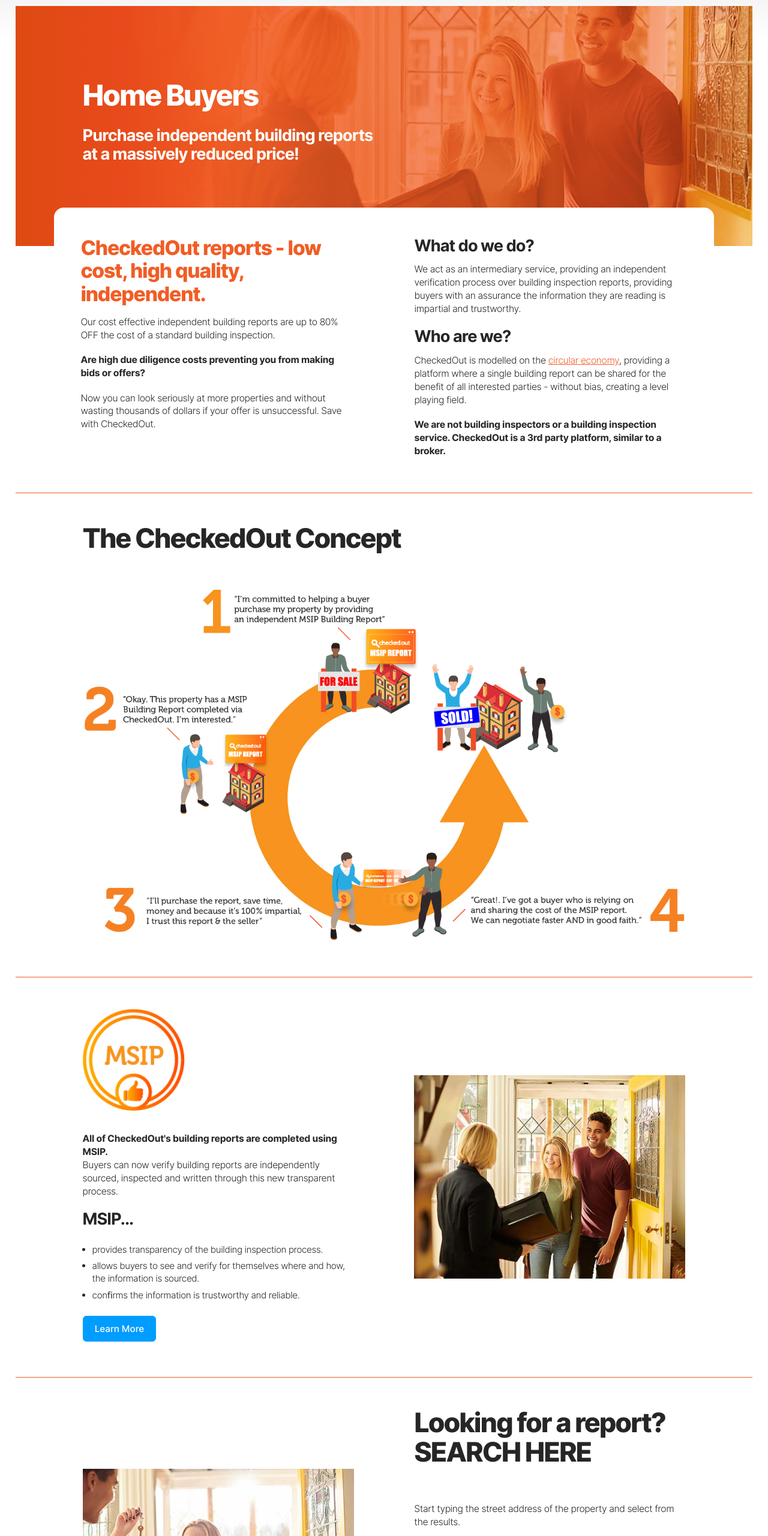
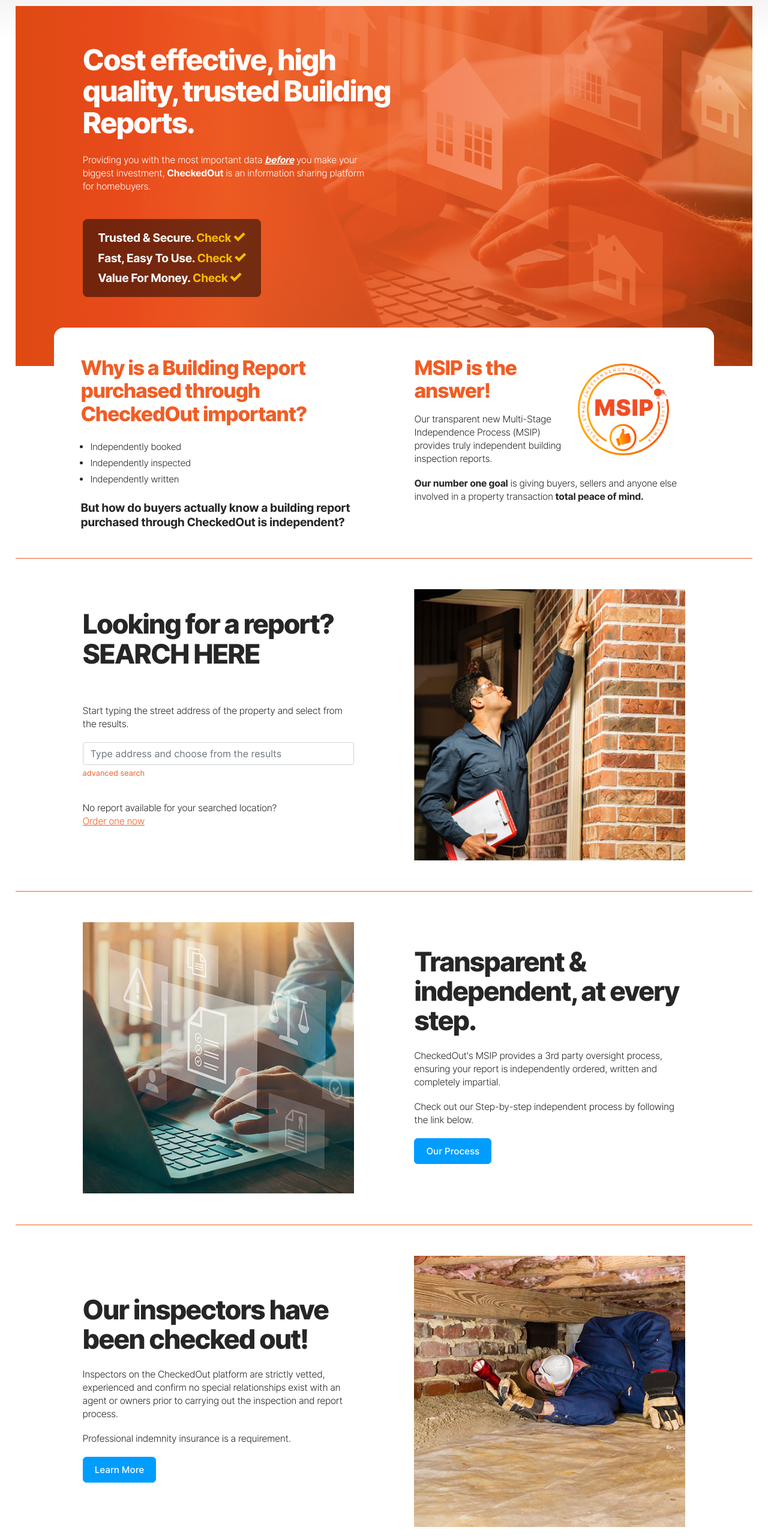
Before and after one commit to vaughanthompson/checkedout, a plain HTML site: page home.html in a window 1280 px wide. Shown: the part 120-2680 px from the top of the page at 60% size. Drawn offline with Linux system fonts and the light colour scheme; files whose address does not match are found by name; a web font is replaced by a local one.

Commit message:
error baselining home content - no changes here

```diff
--- a/home.html
+++ b/home.html
@@ -125,18 +125,36 @@
 
 
 
+    <main class="gradientShdw">
 
-    <main class="gradientShdw">
+
         <div class="containSlider">
 
-    <div class="slideTextOverlay halfH lighttext">
+            <div class="slideTextOverlay largeH lighttext">
                         <div class="content rS cC">
                             <section>
                                 <div>
+                                    <h1 class="bigger">Cost effective, high quality, trusted Building Reports.</h1>
 
-                    <h1 class="bigger">Home Buyers</h1>
-                    <h3>Purchase independent building reports at a massively reduced price!</h3>
+
+
                                     <div class="sliderCopy">
+                                        <p>
+                                            Providing you with the most important data <strong><u><em>before</em></u></strong> you make your biggest investment, <strong>CheckedOut</strong> is an information sharing platform for homebuyers.
+                                        </p>
+                                        <br>
+                                    </div>
+
+                                    <div class="checkPromo d">
+                                        <div>
+                                            <h5>Trusted & Secure. <span>Check</span> <i class="icon-inline icon-checkmark"></i></h5>
+                                        </div>
+                                        <div>
+                                            <h5>Fast, Easy To Use. <span>Check</span> <i class="icon-inline icon-checkmark"></i></h5>
+                                        </div>
+                                        <div>
+                                            <h5>Value For Money. <span>Check</span> <i class="icon-inline icon-checkmark"></i></h5>
+                                        </div>
                                     </div>
                                 </div>
                             </section>
@@ -147,7 +165,7 @@
 
             <div class="slickSlider">
                 <article>
-            <div class="picturefill-background halfH">
+                    <div class="picturefill-background largeH">
                         <!-- multply lighten here-->
                         <div class="contentHdr gradient3">
                             <!-- gradient or straight bgoverlay here-->
@@ -159,14 +177,14 @@
                                 </section>
                             </div>
                         </div>
-                <span data-src="/images/artdir/buyers1/m.jpg"></span><!-- ph -->
-                <span data-src="/images/artdir/buyers1/l.jpg" data-media="(min-width: 1000px)"></span><!-- desktop -->
-                <span data-src="/images/artdir/buyers1/xl.jpg" data-media="(min-width: 1600px)"></span><!-- lgdesktop -->
+                        <span data-src="/images/artdir/home1/m.jpg"></span><!-- ph -->
+                        <span data-src="/images/artdir/home1/l.jpg" data-media="(min-width: 1000px)"></span><!-- desktop -->
+                        <span data-src="/images/artdir/home1/xl.jpg" data-media="(min-width: 1600px)"></span><!-- lgdesktop -->
                     </div>
                 </article>
 
                 <article>
-            <div class="picturefill-background halfH">
+                    <div class="picturefill-background largeH">
                         <!-- multply lighten here-->
                         <div class="contentHdr gradient3">
                             <!-- gradient or straight bgoverlay here-->
@@ -178,32 +196,52 @@
                                 </section>
                             </div>
                         </div>
-                <span data-src="/images/artdir/agents2/m.jpg"></span><!-- ph -->
-                <span data-src="/images/artdir/agents2/l.jpg" data-media="(min-width: 1000px)"></span><!-- desktop -->
-                <span data-src="/images/artdir/agents2/xl.jpg" data-media="(min-width: 1600px)"></span><!-- lgdesktop -->
+                        <span data-src="/images/artdir/home4/m.jpg"></span><!-- ph -->
+                        <span data-src="/images/artdir/home4/l.jpg" data-media="(min-width: 1000px)"></span><!-- desktop -->
+                        <span data-src="/images/artdir/home4/xl.jpg" data-media="(min-width: 1600px)"></span><!-- lgdesktop -->
                     </div>
                 </article>
 
-
+                <article>
+                    <div class="picturefill-background largeH">
+                        <!-- multply lighten here-->
+                        <div class="contentHdr gradient3 ">
+                            <!-- gradient or straight bgoverlay here-->
+                            <div class="content rS cC">
+                                <section>
+                                    <div>
+                                        &nbsp;
+                                    </div>
+                                </section>
+                            </div>
+                        </div>
+                        <span data-src="/images/artdir/home3/m.jpg"></span><!-- ph -->
+                        <span data-src="/images/artdir/home3/l.jpg" data-media="(min-width: 1000px)"></span><!-- desktop -->
+                        <span data-src="/images/artdir/home3/xl.jpg" data-media="(min-width: 1600px)"></span><!-- lgdesktop -->
+                    </div>
+                </article>
             </div>
         </div>
 
+
         <article class="bannerOverlap">
                 <section>
-            <h2>CheckedOut reports - low cost, high quality, independent.</h2>
-            <p>Our cost effective independent building reports are up to 80% OFF the cost of a standard building inspection.</p>
-            <p><strong>Are high due diligence costs preventing you from making bids or offers?</strong></p>
-            <p>Now you can look seriously at more properties and without wasting thousands of dollars if your offer is unsuccessful. Save with CheckedOut.</p>
+                    <h2>Why is a Building Report purchased through CheckedOut important?</h2>
+                    <ul>
+                        <li>Independently booked</li>
+                        <li>Independently inspected</li>
+                        <li>Independently written</li>
+                    </ul>
+                    <h5>But how do buyers actually know a building report purchased through CheckedOut is independent?</h5>
+
                 </section>
                 <section>
-            <h3>What do we do?</h3>
-            <p>We act as an intermediary service, providing an independent verification
-                process over building inspection reports, providing buyers with an
-                assurance the information they are reading is impartial and trustworthy.</p>
-
-            <h3>Who are we?</h3>
-            <p>CheckedOut is modelled on the <a href="https://en.wikipedia.org/wiki/Circular_economy" target="_blank">circular economy</a>, providing a platform where a single building report can be shared for the benefit of all interested parties - without bias, creating a level playing field.</p>
-            <p><strong>We are not building inspectors or a building inspection service. CheckedOut is a 3rd party platform, similar to a broker.</strong></p>
+                    <picture style="float: right; padding: 1vw;">
+                        <img src="/images/content/MSIP.png" srcset="/images/content/MSIP@2x.png 2x" class="lozenge">
+                    </picture>
+                    <h2>MSIP is the answer!</h2>
+                    <p>Our transparent new Multi-Stage Independence Process (MSIP) provides truly independent building inspection reports.</p>
+                    <p><strong>Our number one goal</strong> is giving buyers, sellers and anyone else involved in a property transaction <strong>total peace of mind.</strong></p>
                 </section>
 
         </article>
@@ -211,57 +249,11 @@
         <hr>
         <!-- end cms landing content -->
 
-<article class="full">
-    <section>
-        <h1>The CheckedOut Concept</h1>
-        <br>
-        <picture class="d">
-            <img src="/images/content/buyersSellers.png" srcset="/images/content/buyersSellers@2x.png 2x">
-        </picture>
-         <picture class="m">
-            <img src="/images/content/buyersSellers-MOB.png" srcset="/images/content/buyersSellers-MOB@2x.png 2x">
-        </picture>
-    </section>
-</article>
-
-<hr>
-<!-- end cms landing content -->
-
         <article class="centerMe">
             <section>
-        <picture>
-            <img src="/images/icons/MSIP.png" srcset="/images/icons/MSIP@2x.png 2x" class="lozenge">
-        </picture>
-        <br>
-          <p><strong>All of CheckedOut's building reports are completed using MSIP.</strong><br>
-        Buyers can now verify building reports are independently sourced, inspected and written through this new transparent process. </p>
-
-
-        <h3>MSIP...</h3>
-        <ul>
-            <li>provides transparency of the building inspection process.</li>
-            <li>allows buyers to see and verify for themselves where and how, the information is sourced.</li>
-            <li>conﬁrms the information is trustworthy and reliable.</li>
-        </ul>
-
-        <a class="ctaButton" href="/our-process">Learn More</a>
-
-    </section>
-    <section class="d">
-        <picture>
-            <img src="/images/content/buyers1-1@0.5x.jpg" srcset="/images/content/buyers1.jpg 2x">
-        </picture>
-    </section>
-</article>
-
-<hr>
-
-
-            <article class="flip centerMe">
-                <section>
-
                 <h1>Looking for a report?<br>SEARCH HERE</h1>
                 <br>
+
                 <form id="SearchForm" method="get" autocomplete="off" action="/building-inspection/search">
             <p>
                 Start typing the street address of the property and select from the results.
@@ -307,24 +299,65 @@
 
             </div>
         </form>
+
                 <br>
 
+                <p>No report available for your searched location?<br><a href="/building-inspection/request/step1">Order one now</a></p>
 
-                                <br>
-                                <h3>CheckedOut Report still not available?</h3>
-                                <p>
-                                    <a href="/building-inspection/request/step1">Order a CheckedOut Building Inspection yourself.</a><br>
-                                    You could receive money back or even get the building inspection report for FREE if others want the same report!
-                                </p>
-                                <a class="btn btn-outline-dark" href="/building-inspection/request/step1">Order an inspection</a>
             </section>
             <section class="d">
                 <picture>
-                                    <img src="/images/content/buyers2-1@0.5x.jpg" srcset="/images/content/buyers2.jpg 2x">
+                    <img src="/images/content/home1-buyer-1@0.5x.jpg" srcset="/images/content/home1-buyer.jpg 2x">
                 </picture>
             </section>
         </article>
 
+        <hr>
+
+        <article class="flip centerMe">
+            <section>
+                <h1>Transparent & independent, at every step.</h1>
+                <p>CheckedOut's MSIP provides a 3rd party oversight process, ensuring your report is independently ordered, written and completely impartial.</p>
+                <p>Check out our Step-by-step independent process by following the link below.</p>
+                <a class="ctaButton" href="/our-process">Our Process</a>
+            </section>
+            <section class="d">
+                <picture>
+                    <img src="/images/content/home2-independent-1@0.5x.jpg" srcset="/images/content/home2-independent.jpg 2x">
+                </picture>
+            </section>
+        </article>
+
+        <hr>
+
+        <article class="centerMe">
+            <section>
+                <h1>Our inspectors have been checked out!</h1>
+                <p>Inspectors on the CheckedOut platform are strictly vetted, experienced and confirm no special relationships exist with an agent or owners prior to carrying out the inspection and report process.</p>
+                <p>Professional indemnity insurance is a requirement.</p>
+                <a class="ctaButton" href="/inspectors">Learn More</a>
+            </section>
+            <section class="d">
+                <picture>
+                    <img src="/images/content/home4-inspector-1@0.5x.jpg" srcset="/images/content/home4-inspector.jpg 2x">
+                </picture>
+            </section>
+        </article>
+
+        <hr>
+
+        <article class="flip centerMe">
+            <section>
+                <h1>Order a building inspection.<br>Get cash back!</h1>
+                <p>Not only do you receive real value from your investment with a truly independent report, others will know it too and if they also purchase the report you'll have an opportunity to save up to 100% on your order via cash-back!</p>
+                <a class="ctaButton" href="/pricing">Learn More</a>
+            </section>
+            <section class="d">
+                <picture>
+                    <img src="/images/content/home3-cashback-1@0.5x.jpg" srcset="/images/content/home3-cashback.jpg 2x">
+                </picture>
+            </section>
+        </article>
 
 
 
```
Lines whose indentation alone changed are shown as unchanged.
